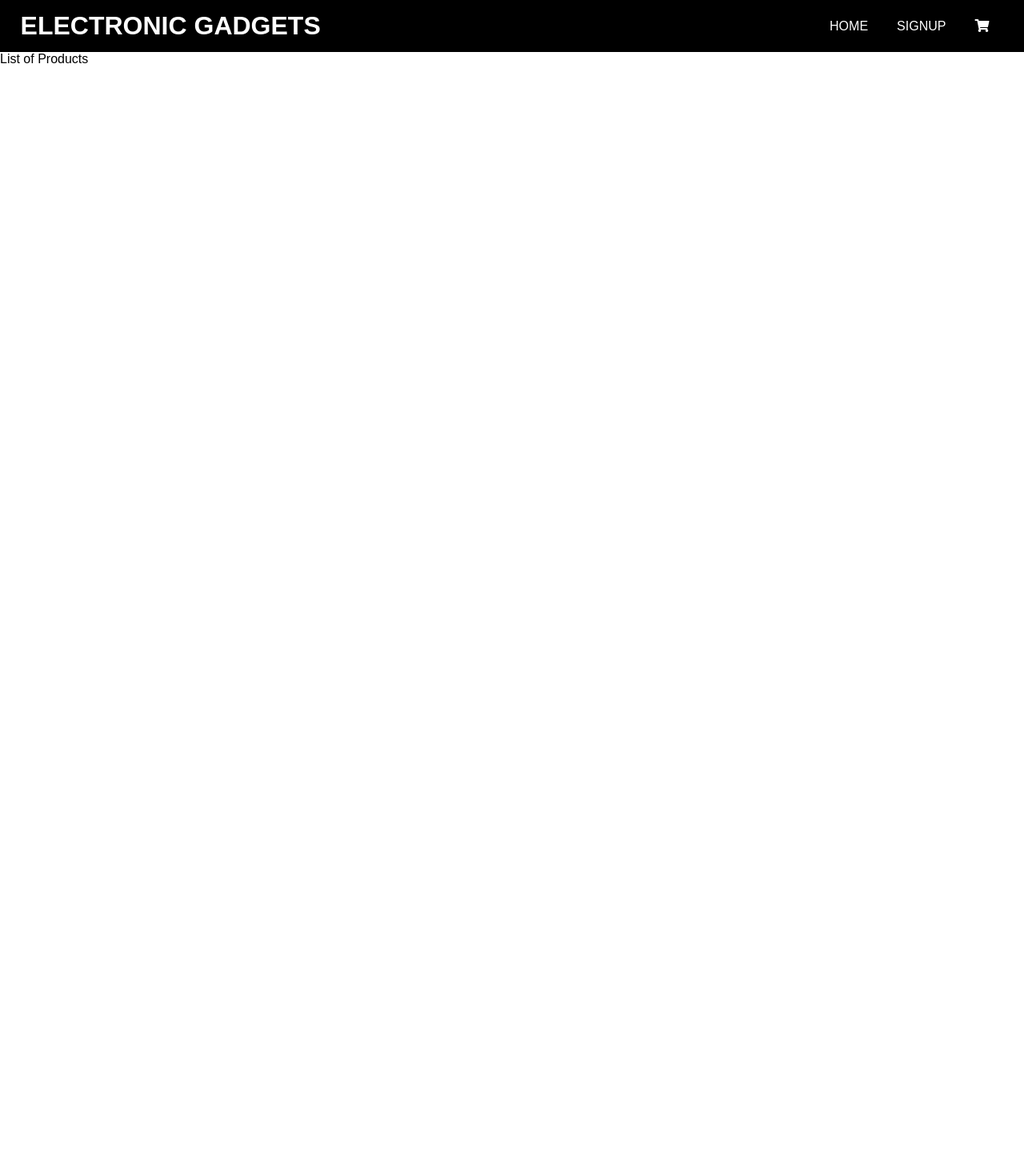
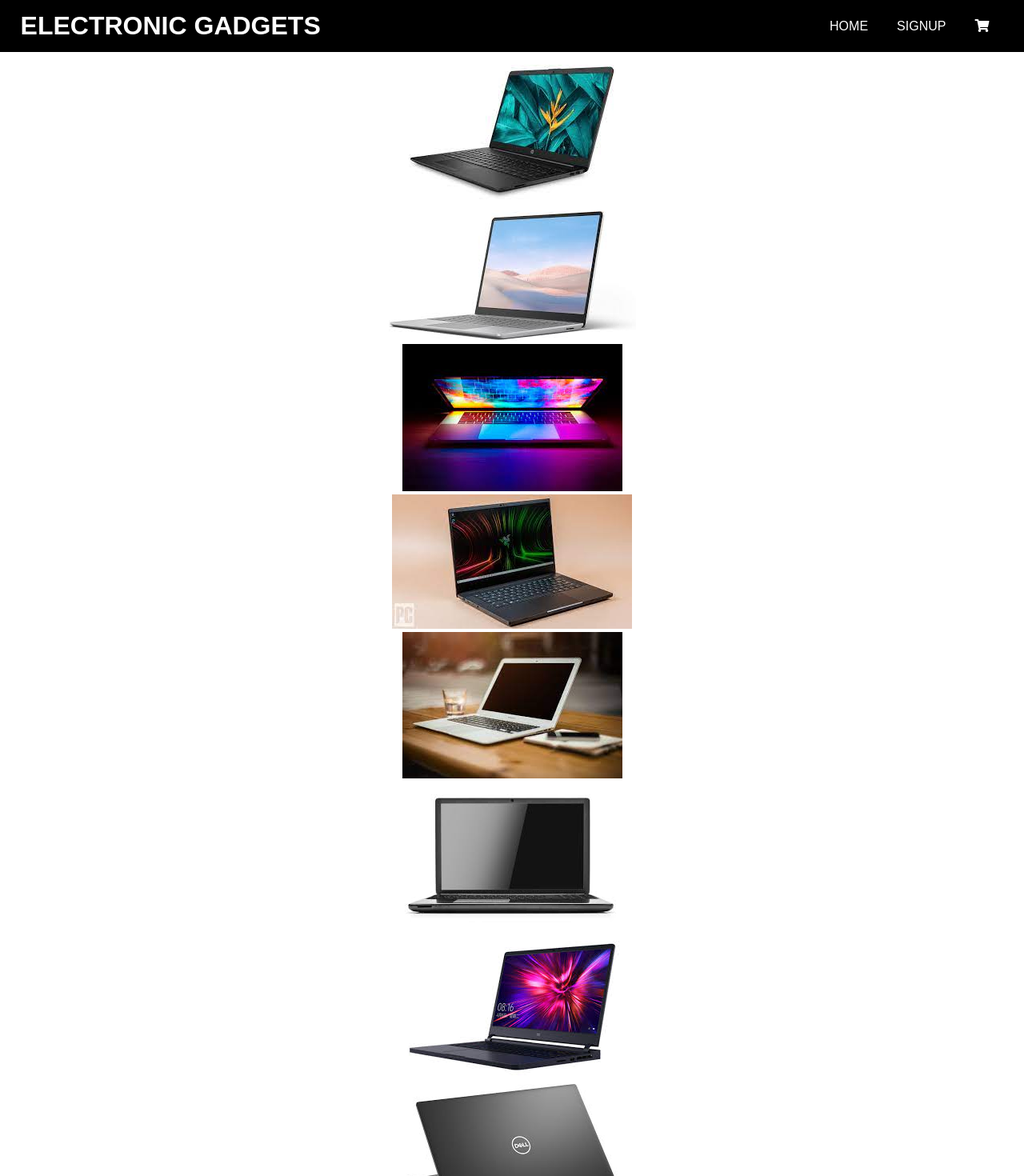
Before and after one commit to KarthickSakthi/e-commerce, a React (Create React App) app: page / in a window 1280 px wide. Shown: the top 1470 px of the page at 80% size. Before the commit the page ends 800 px from the top, so only its background shows below. Built offline with nearby package versions, Linux system fonts and the light colour scheme.

Commit message:
Product Profile for cart started to develop

```diff
--- a/src/App.js
+++ b/src/App.js
@@ -3,12 +3,15 @@ import './App.css';
 import data from './components/back/data/Data'
 import Header from './components/front/Header/Header';
 import Routes from './components/front/Routes/Routes';
+
 function App() {
   const{productItems}=data;
+  console.log("prods app.js "+productItems)
   return (
     <div className="App">
+
     <Header/>
-    <Routes/>
+    <Routes productItems={productItems}/>
     </div>
   );
 }
--- a/src/components/back/data/Data.js
+++ b/src/components/back/data/Data.js
@@ -4,55 +4,55 @@ const Data={
           id:1,
           name:"Redmi Mobile",
           price:10000,
-          image:"./pics/Lap1.jpg"
+          image:"pics/Lap1.jpg"
       },
       {
         id:2,
         name:"Redmi Mobile",
         price:10000,
-        image:"./pics/Lap2.jpg"
+        image:"pics/Lap2.jpg"
     },
     {
         id:3,
         name:"Redmi Mobile",
         price:10000,
-        image:"./pics/Lap3.jpg"
+        image:"pics/Lap3.jpg"
     },
     {
         id:4,
         name:"Redmi Mobile",
         price:10000,
-        image:"./pics/Lap4.jpg"
+        image:"pics/Lap4.jpg"
     },
     {
         id:5,
         name:"Redmi Mobile",
         price:10000,
-        image:"./pics/Lap5.jpg"
+        image:"pics/Lap5.jpg"
     },
     {
         id:6,
         name:"Redmi Mobile",
         price:10000,
-        image:"./pics/Lap6.jpg"
+        image:"pics/Lap6.jpg"
     },
     {
         id:7,
         name:"Redmi Mobile",
         price:10000,
-        image:"./pics/Lap7.jpg"
+        image:"pics/Lap7.jpg"
     },
     {
         id:8,
         name:"Redmi Mobile",
         price:10000,
-        image:"./pics/Lap8.jpg"
+        image:"pics/Lap8.jpg"
     },
     {
         id:9,
         name:"Redmi Mobile",
         price:10000,
-        image:"./pics/Lap9.jpg"
+        image:"pics/Lap9.jpg"
     }
 
 
--- a/src/components/front/Products/Products.js
+++ b/src/components/front/Products/Products.js
@@ -1,9 +1,21 @@
 import React from 'react'
+import './Products.css'
 
-const Products = () => {
+const Products = ({productItems}) => {
+    console.log("Products.js")
+    console.log(productItems)
     return (
-        <div>
-            List of Products
+        <div className='products'>
+            {
+                productItems.map((product,key)=>(
+                 <div className='card'>
+                     <div>
+
+                       <img src={product.image} alt={product.name}/>
+                    </div>
+                </div>
+                ))
+            }
         </div>
     )
 }
--- a/src/components/front/Routes/Routes.js
+++ b/src/components/front/Routes/Routes.js
@@ -2,12 +2,12 @@ import React from 'react'
 import {Route,Switch} from 'react-router-dom'
 import Products from '../Products/Products'
 import Header from '../Header/Header'
-const Routes = () => {
+const Routes = ({productItems}) => {
     return (
         <div>
-           <Header/>
+
             <Switch>
-                <Route path='/' exact component={Products}></Route>
+                <Route path='/' exact ><Products productItems={productItems}/></Route>
             </Switch>
         </div>
     )
--- a/src/index.js
+++ b/src/index.js
@@ -9,7 +9,7 @@ import Routes from './components/front/Routes/Routes'
 ReactDOM.render(
   <BrowserRouter>
   <React.StrictMode>
-    <Routes />
+    <App />
   </React.StrictMode>
   </BrowserRouter>,
   document.getElementById('root')
```
Also changed, not shown: public/pics/Lap7.jpg (added), 1 other file (tests, documents, lock files or other folders).
